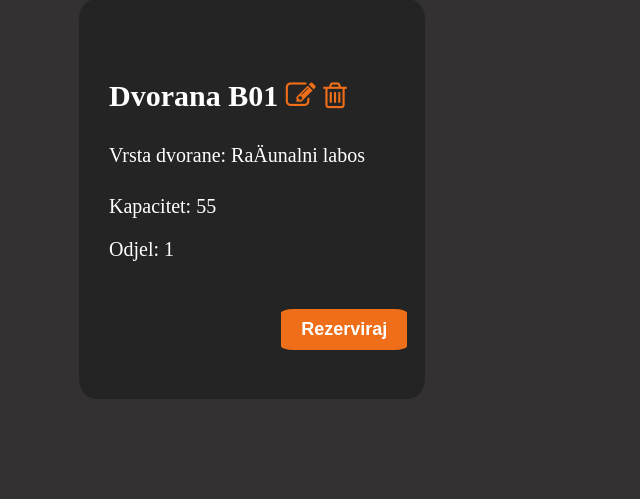
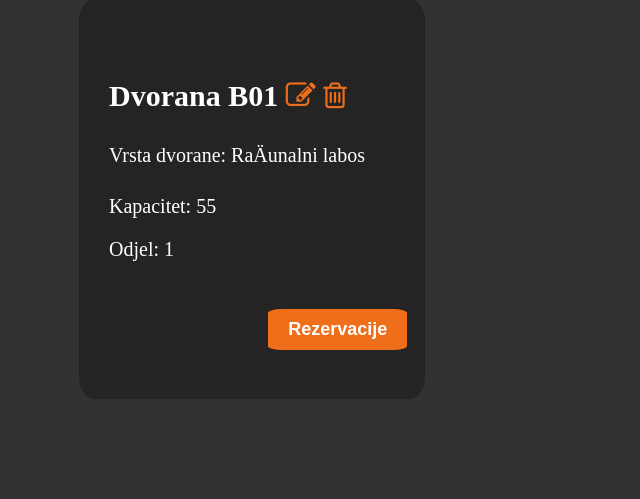
Before and after one commit to CuravicMario/ProjektOPI, a PHP site: page /artikli/dvorane/index.php in a window 1280 px wide. Shown: the part 88-587 px from the top of the page, without its empty margins (0-640 px from the left). Run offline with PHP 8.4, Linux system fonts and the light colour scheme; data comes from the database, SQL or seed files in the repository.

Commit message:
Update index.php

```diff
--- a/www/dvorane/index.php
+++ b/www/dvorane/index.php
@@ -47,7 +47,7 @@ session_start();
                     <p class='opis'>Odjel: ".$row["odjel_id"]."</p>
 
                     <div class='text-right'>
-                    <button class='reserve-button'>Rezerviraj</button>
+                    <button class='reserve-button'>Rezervacije</button>
                     </div>
                     </div>
                 ");
```
